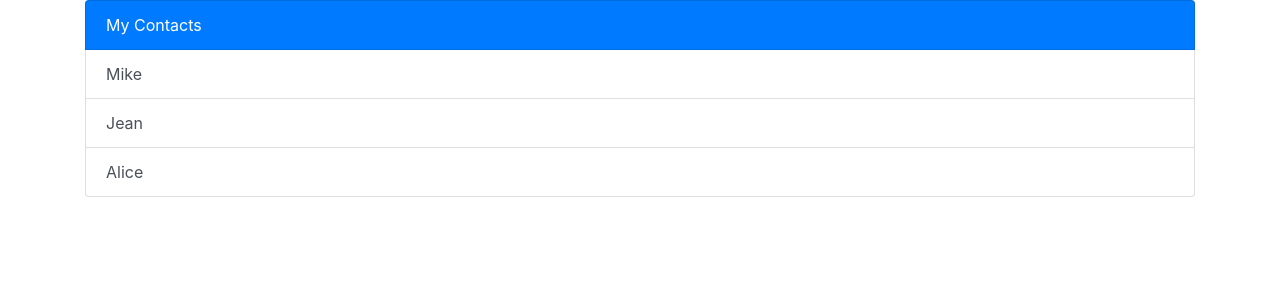
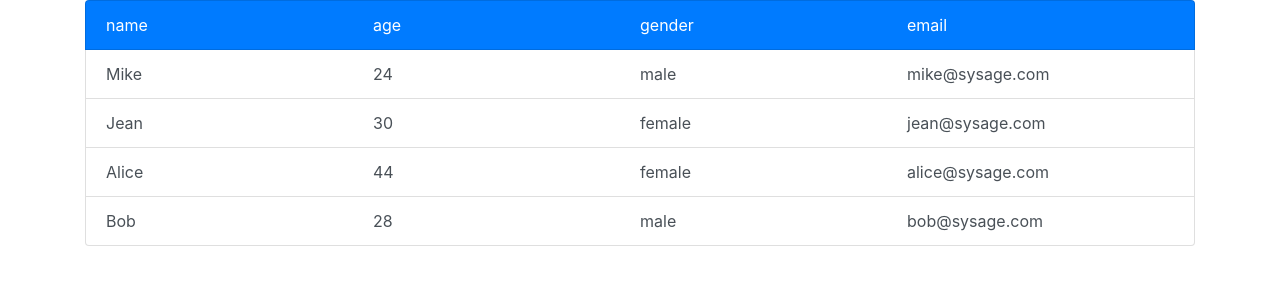
Before and after one commit to indianazhao/sys-table, an Angular app: page / in a window 1280 px wide. Shown: the top 300 px of the page. Built offline with nearby package versions, Linux system fonts and the light colour scheme.

Commit message:
[04] Structual data.

```diff
--- a/src/app/app.component.html
+++ b/src/app/app.component.html
@@ -1,3 +1,3 @@
-<app-sys-table header="My Contacts"
-               [items]="items">
+<app-sys-table [header]="header"
+               [data]="data">
 </app-sys-table>
--- a/src/app/app.component.ts
+++ b/src/app/app.component.ts
@@ -8,4 +8,28 @@ import { Component } from '@angular/core';
 export class AppComponent {
   title = 'sys-table';
   items = ['Mike', 'Jean', 'Alice'];
+
+  header = ['name', 'age', 'gender', 'email'];
+
+  data = [{
+    name: 'Mike',
+    age: 24,
+    gender: 'male',
+    email: 'mike@sysage.com'
+  }, {
+    name: 'Jean',
+    age: 30,
+    gender: 'female',
+    email: 'jean@sysage.com'
+  }, {
+    name: 'Alice',
+    age: 44,
+    gender: 'female',
+    email: 'alice@sysage.com'
+  }, {
+    name: 'Bob',
+    age: 28,
+    gender: 'male',
+    email: 'bob@sysage.com'
+  }];
 }
--- a/src/app/sys-table/sys-table.component.html
+++ b/src/app/sys-table/sys-table.component.html
@@ -1,9 +1,21 @@
 <div class="container">
   <ul class="list-group">
-    <li class="list-group-item bg-primary text-white">{{ header }}</li>
+    <li class="list-group-item bg-primary text-white">
+      <div class="d-flex">
+        <div class="flex-even"
+             *ngFor="let label of header">
+          {{ label }}
+        </div>
+      </div>
+    </li>
     <li class="list-group-item list-group-item-action"
-        *ngFor="let item of items">
-      {{ item }}
+        *ngFor="let row of data">
+      <div class="d-flex">
+        <div class="flex-even"
+             *ngFor="let label of header">
+          {{ row[label] }}
+        </div>
+      </div>
     </li>
   </ul>
 </div>
--- a/src/app/sys-table/sys-table.component.scss
+++ b/src/app/sys-table/sys-table.component.scss
@@ -0,0 +1,3 @@
+.flex-even {
+  flex: 1;
+}
--- a/src/app/sys-table/sys-table.component.ts
+++ b/src/app/sys-table/sys-table.component.ts
@@ -7,8 +7,8 @@ import { Component, OnInit, Input } from '@angular/core';
 })
 export class SysTableComponent implements OnInit {
 
-  @Input() header: string;
-  @Input() items: string[];
+  @Input() header: string[];
+  @Input() data: any[];
 
   constructor() { }
 
```
